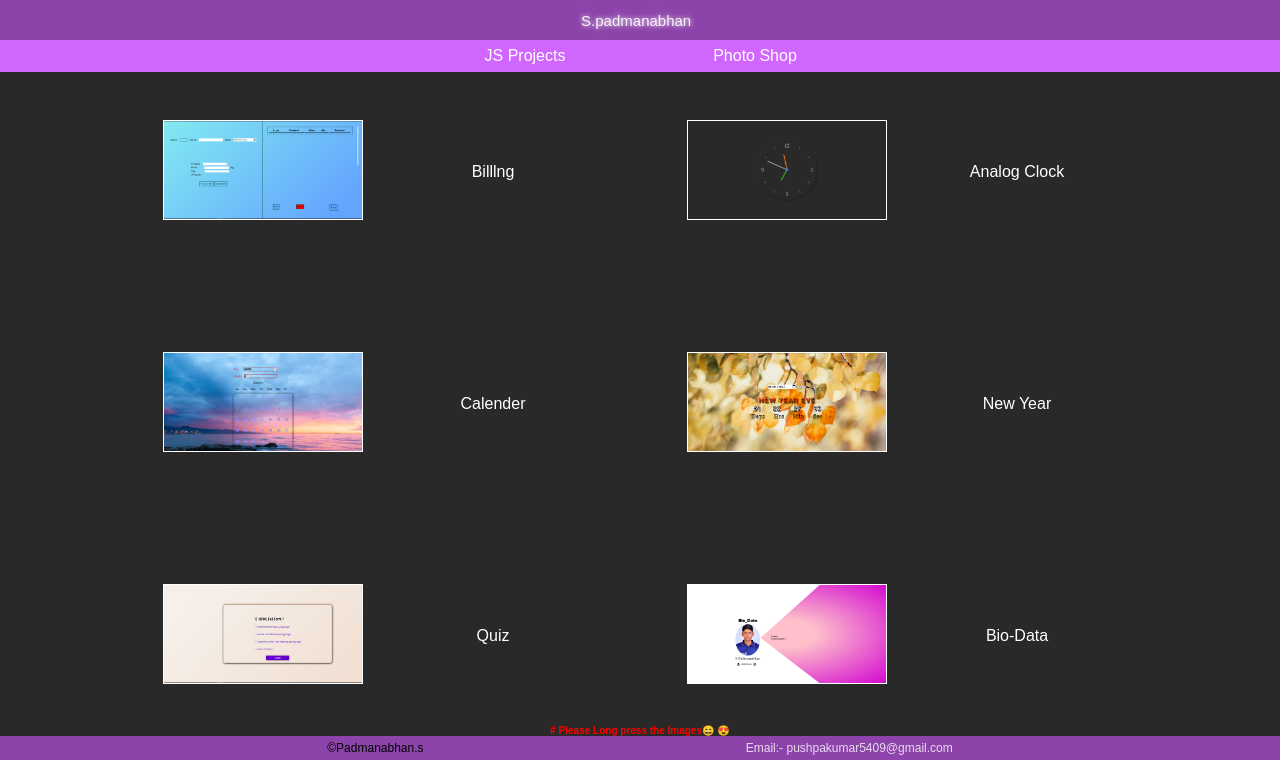
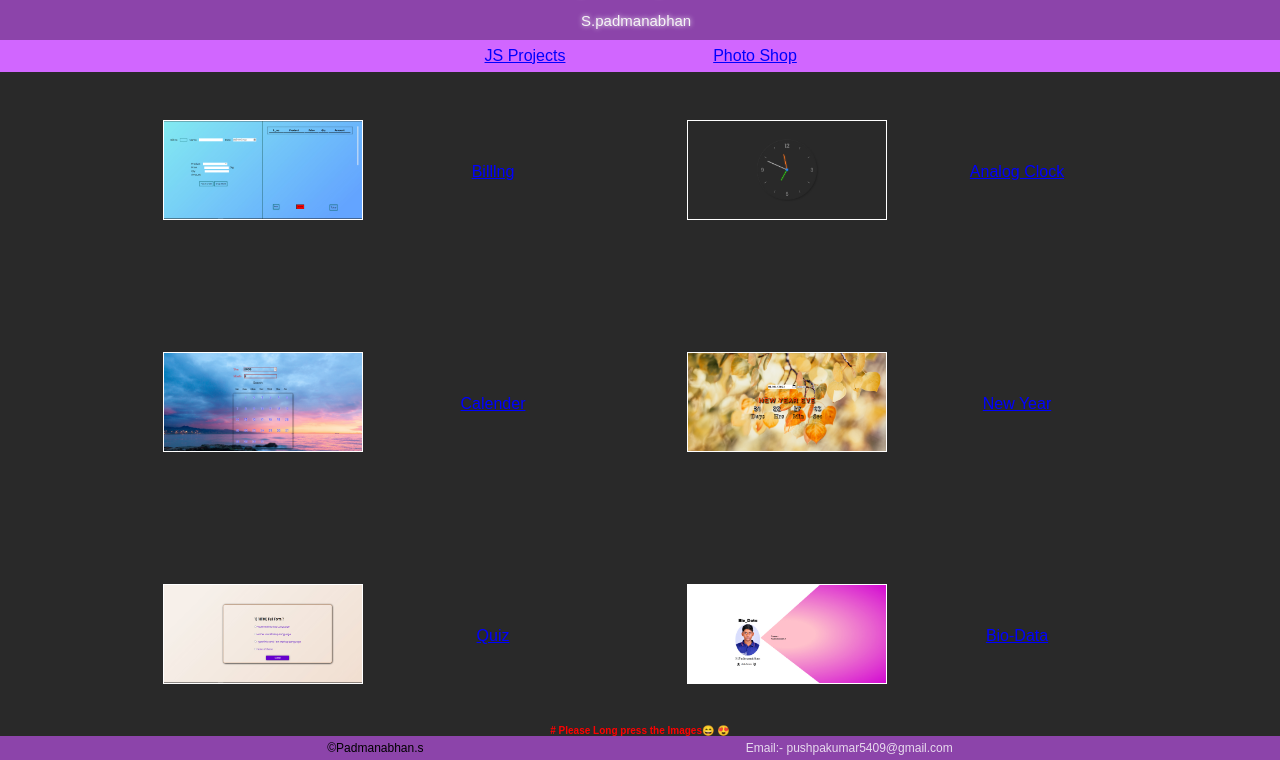
Before and after one commit to Sabareesh98421/Whole-Projects, a plain HTML site: page index.html in a window 1280 px wide. Shown: the part 40-800 px from the top of the page. Drawn offline with Linux system fonts and the light colour scheme.

Commit message:
Update style.css

```diff
--- a/css/style.css
+++ b/css/style.css
@@ -137,15 +137,17 @@ li
 }
 a
 {
-    text-decoration: none;
+    /*text-decoration: none; */
     list-style: none;
-       color:white;
+    color:blue;
+    text-decoration: underline;
+
 
 }
 a:visited
 {
-    color:white;
-    text-decoration: wavy;
+    color:violet;
+    text-decoration: underline;
     text-shadow: #8C44AA;
 }
 #col6 li #l6
```
